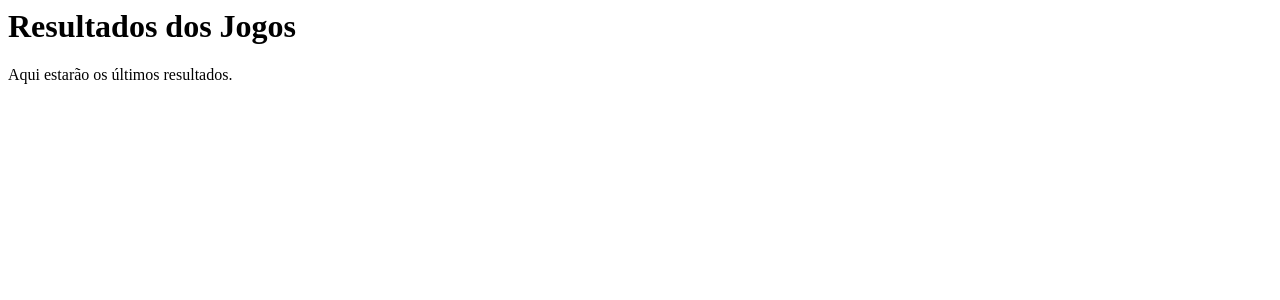
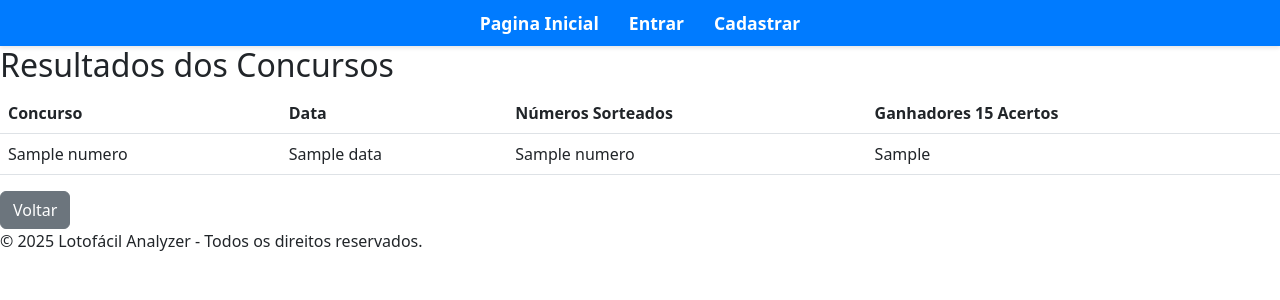
Before and after one commit to RenanDevKF/Aplicativos, a Django app: template Aplicativos/lotofacil_app/lotofacil_analyzer/templates/lotofacil_analyzer/resultados.html in a window 1280 px wide. Shown: the top 300 px of the page. Run offline with Django 5.2, Linux system fonts and the light colour scheme; the template is opened without the code that fills it: most values are stand-ins (such as "Sample title", 1, 10 or a date in 2020); data that the repository does not hold is empty.

Commit message:
feat: primeira proposta da pagina resultados

```diff
--- a/Aplicativos/lotofacil_app/lotofacil_analyzer/templates/lotofacil_analyzer/resultados.html
+++ b/Aplicativos/lotofacil_app/lotofacil_analyzer/templates/lotofacil_analyzer/resultados.html
@@ -1,2 +1,28 @@
-<h1>Resultados dos Jogos</h1>
-<p>Aqui estarão os últimos resultados.</p>
+{% extends 'lotofacil_analyzer/base.html' %}
+
+{% block content %}
+<h2>Resultados dos Concursos</h2>
+
+<table class="table">
+    <thead>
+        <tr>
+            <th>Concurso</th>
+            <th>Data</th>
+            <th>Números Sorteados</th>
+            <th>Ganhadores 15 Acertos</th>
+        </tr>
+    </thead>
+    <tbody>
+        {% for concurso in concursos %}
+        <tr>
+            <td>{{ concurso.numero }}</td>
+            <td>{{ concurso.data }}</td>
+            <td>{{ concurso.numeros_sorteados|join:", " }}</td>
+            <td>{{ concurso.ganhadores_15_acertos }}</td>
+        </tr>
+        {% endfor %}
+    </tbody>
+</table>
+
+<a href="{% url 'home' %}" class="btn btn-secondary">Voltar</a>
+{% endblock %}
```
